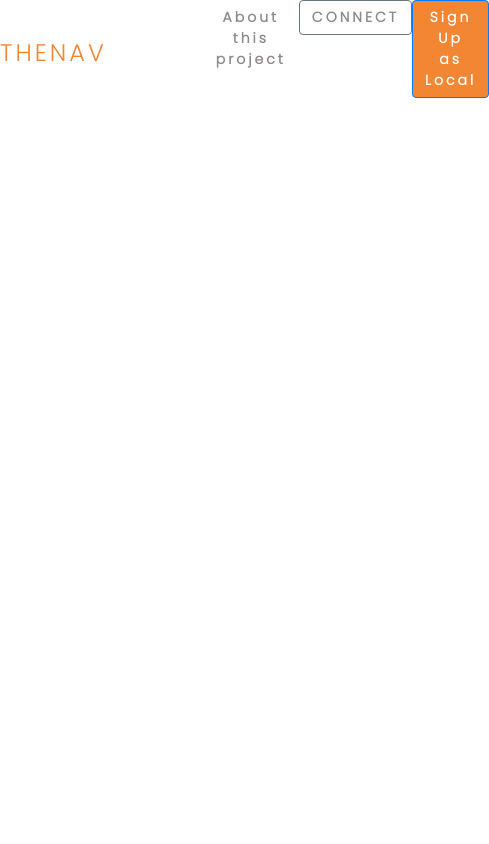
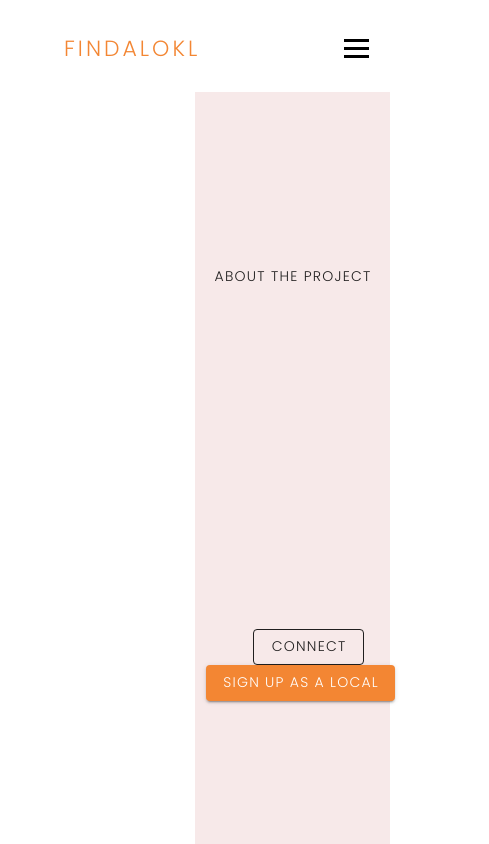
Before and after one commit to AliYous/FindALokl-vueJs-clientSide, a Vue app: page / in a window 390 px wide. Shown: the whole page, 489 px wide, since content can reach past the window. Built offline with nearby package versions, Linux system fonts and the light colour scheme.

Commit message:
navbar is ok

```diff
--- a/src/components/TheHeaderNavbar.vue
+++ b/src/components/TheHeaderNavbar.vue
@@ -1,18 +1,36 @@
 <template>
-		<div id="nav">
-			<nav>
-				<div class="logo">
-					<h4>TheNav</h4>
+	<div class="header">
+		<v-card
+			color="white"
+			flat
+		>
+			<v-toolbar flat dense>
+				<v-toolbar-title class="logo">FindaLokl</v-toolbar-title>
+
+				<v-spacer></v-spacer>
+
+				<div class="nav-links">
+					<v-btn text>
+						About the project
+					</v-btn>
+
+					<div class="btn-connect-sign">
+						<v-btn class="btn-connect" outlined >
+							Connect
+						</v-btn>
+						<v-btn class="btn-sign-up" dark color="#F38633">
+							Sign Up as a local
+						</v-btn>
+					</div>
 				</div>
-				<ul class="nav-links">
-					<li><a class="btn btn-link" href="#">About this project</a></li>
-					<div class="btn-connect">
-						<li><a class="btn btn-outline-secondary" href="#">CONNECT</a></li>
-						<li><a class="btn btn-primary btn-sign-up" href="#">Sign Up as Local</a></li>
-					</div>
-				</ul>
-			</nav>
-		</div>
+				<div class="burger">
+					<div class="line"></div>
+					<div class="line"></div>
+					<div class="line"></div>
+				</div>
+			</v-toolbar>
+		</v-card>
+	</div>
 </template>
 
 <script>
@@ -22,53 +40,88 @@ export default {
 </script>
 
 <style scoped>
-	nav {
-		display: flex;
-		justify-content: space-around;
-		align-items: center;
-		min-height: 8vh;
-		background-color: #FFFFFF;
+	.header {
+		margin-top: 1.5rem;
 	}
+
 	.logo {
-		color: rgb(235, 233, 233);
 		text-transform: uppercase;
 		letter-spacing: 3px;
-		font-size: 20px;
+		font-size: 22px;
+		margin-left: 3rem;
 		color: #F38633;
 	}
 
-	ul {
-		list-style-type: none;
-	}
 	.nav-links {
 		display: flex;
 		justify-content: space-around;
-		min-width: 35%;
-	}
-	.nav-links a {
-		color: rgb(235, 233, 233);
-		letter-spacing: 3px;
-		font-weight: bold;
-		font-size: 14px;
+		min-width: 50%;
 	}
 
-	.btn-primary {
-		background-color: #F38633 !important;
-		color: white !important;
+	.btn-connect-sign {
+		display: flex;
+		justify-content: space-between;
+		width: 20rem;
 	}
-	.btn-outline-secondary {
-		color: #8E8888 !important;
+	.btn-connect {
+		right: 1rem;
+		left: 1rem;
 	}
-	.btn-link {
-		color: #8E8888 !important;
-		margin-left: 4.5rem;
+	.btn-sign-up {
+		left: 0.5rem;
 	}
 
-	.btn-connect {
-		display: flex;
-		width: 20rem;
-		justify-content: space-around;
-
+	.burger {
+		display: none;
+		cursor: pointer;
 	}
 
+	.burger div {
+		width: 25px;
+		height: 3px;
+		background-color: black;
+		margin: 5px;
+	}
+
+	@media screen and (max-width: 768px) {
+		.logo {
+			text-transform: uppercase;
+			letter-spacing: 3px;
+			font-size: 22px;
+			margin-left: 3rem;
+			color: #F38633;
+		}
+
+		.nav-links {
+			position: absolute;
+			right: 0px;
+			height: 92vh;
+			top: 8vh;
+			background-color: #FFFFFF;
+			display: flex;
+			flex-direction: column;
+			align-items: center;
+			background-color: #f7e9e9 !important;
+			width: 50%;
+			/* transform: translateX(100%);
+			transition: transform 0.5s ease-in; */
+		}
+		.btn-connect-sign {
+			display: flex;
+			flex-direction: column;
+			align-items: center;
+			width: 60%;
+		}
+
+		/* .nav-links li {
+			opacity: 0;
+		} */
+		.burger {
+			display: block;
+			/* margin-left: 90%; */
+		}
+	}
+
+
+
 </style>
```
